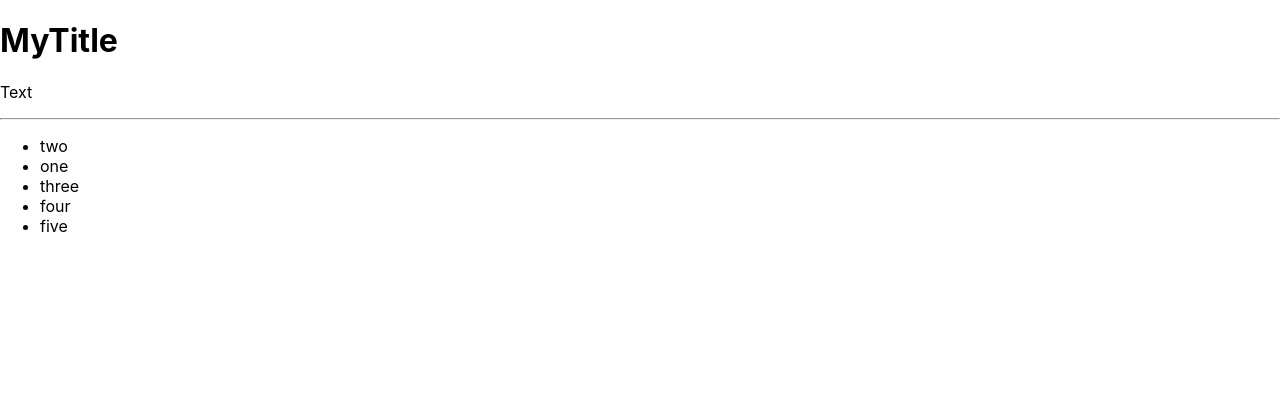
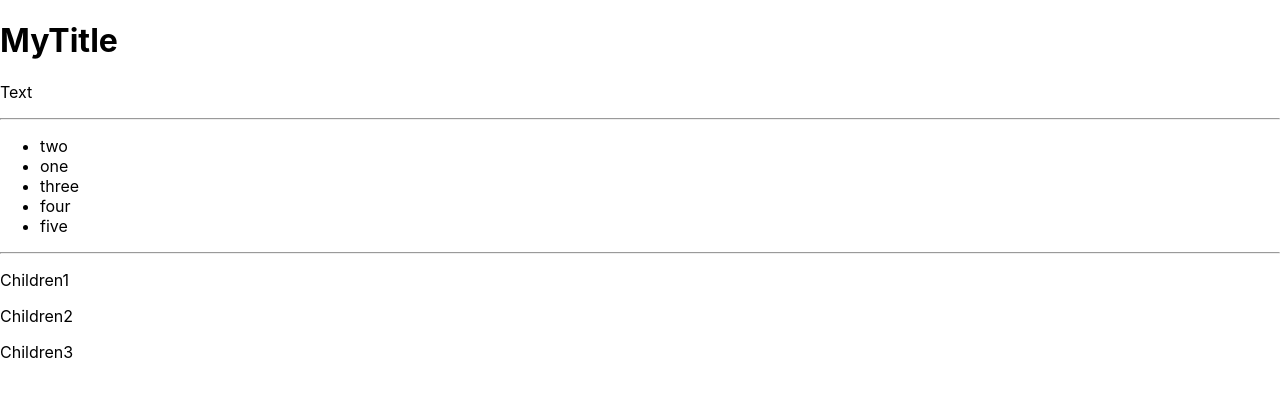
Before and after one commit to sandstorm/react-training-november-2021, a React (Create React App) app: page / in a window 1280 px wide. Shown: the top 396 px of the page. Built offline with nearby package versions, Linux system fonts and the light colour scheme.

Commit message:
TASK: Aufgabe 2

```diff
--- a/src/App.tsx
+++ b/src/App.tsx
@@ -1,4 +1,5 @@
 import React from 'react';
+import ComponentWithChildren from './aufgabe1/ComponentWithChildren';
 // import './App.css';
 import ComponentWithFragment from './aufgabe1/ComponentWithFragment';
 import List from './aufgabe1/List';
@@ -32,6 +33,12 @@ function App() {
       <ComponentWithFragment title={'MyTitle'} />
       <hr />
       <List items={listOfStrings} />
+      <hr />
+       <ComponentWithChildren>
+        <p>Children1</p>
+        <p>Children2</p>
+        <p>Children3</p>
+      </ComponentWithChildren>
     </div>
   );
 }
--- /dev/null
+++ b/src/aufgabe1/ComponentWithChildren.tsx
@@ -0,0 +1,13 @@
+import React from "react"
+
+type Props = {
+    children: React.ReactNode
+}
+
+const ComponentWithChildren = (props: Props) => (
+    <div className="parent">
+        {props.children}
+    </div>
+)
+
+export default ComponentWithChildren
```
Also changed, not shown: 1 other file (tests, documents, lock files or other folders).
